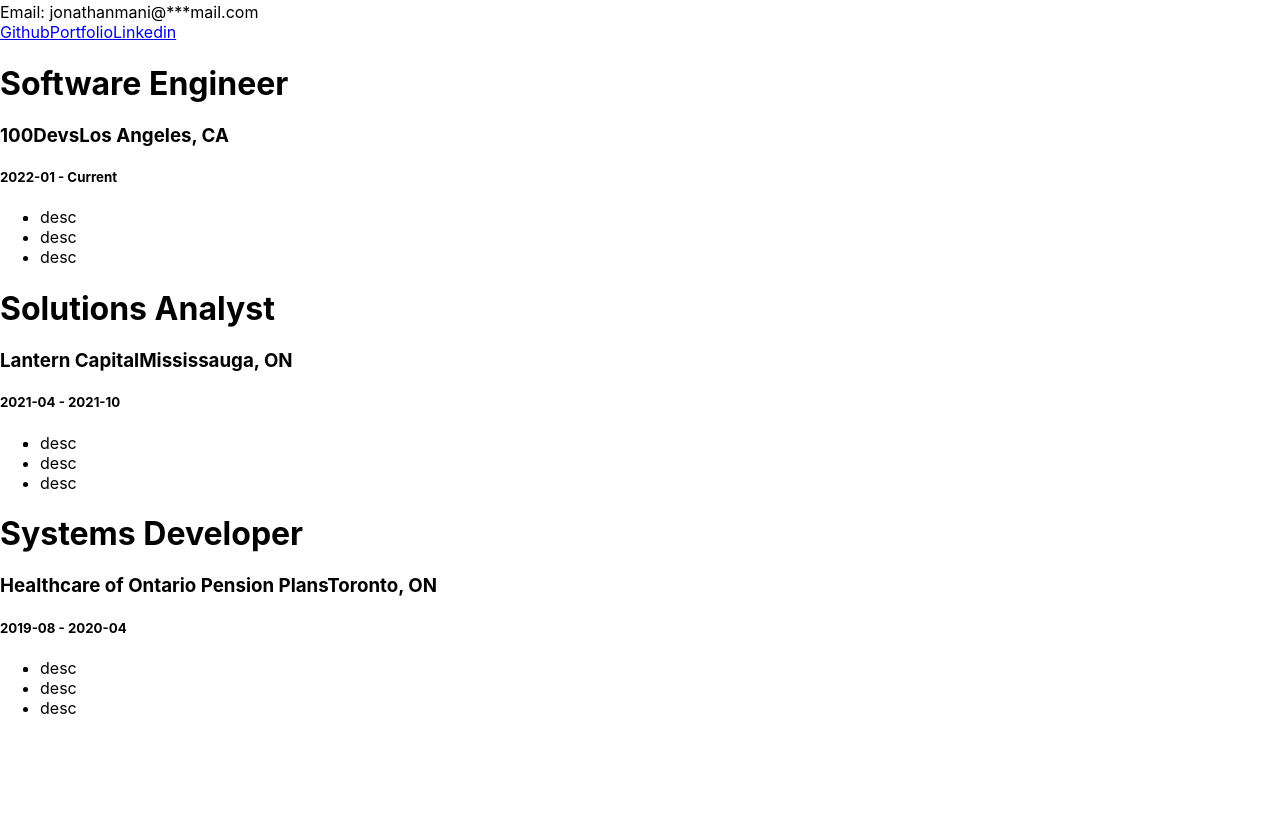
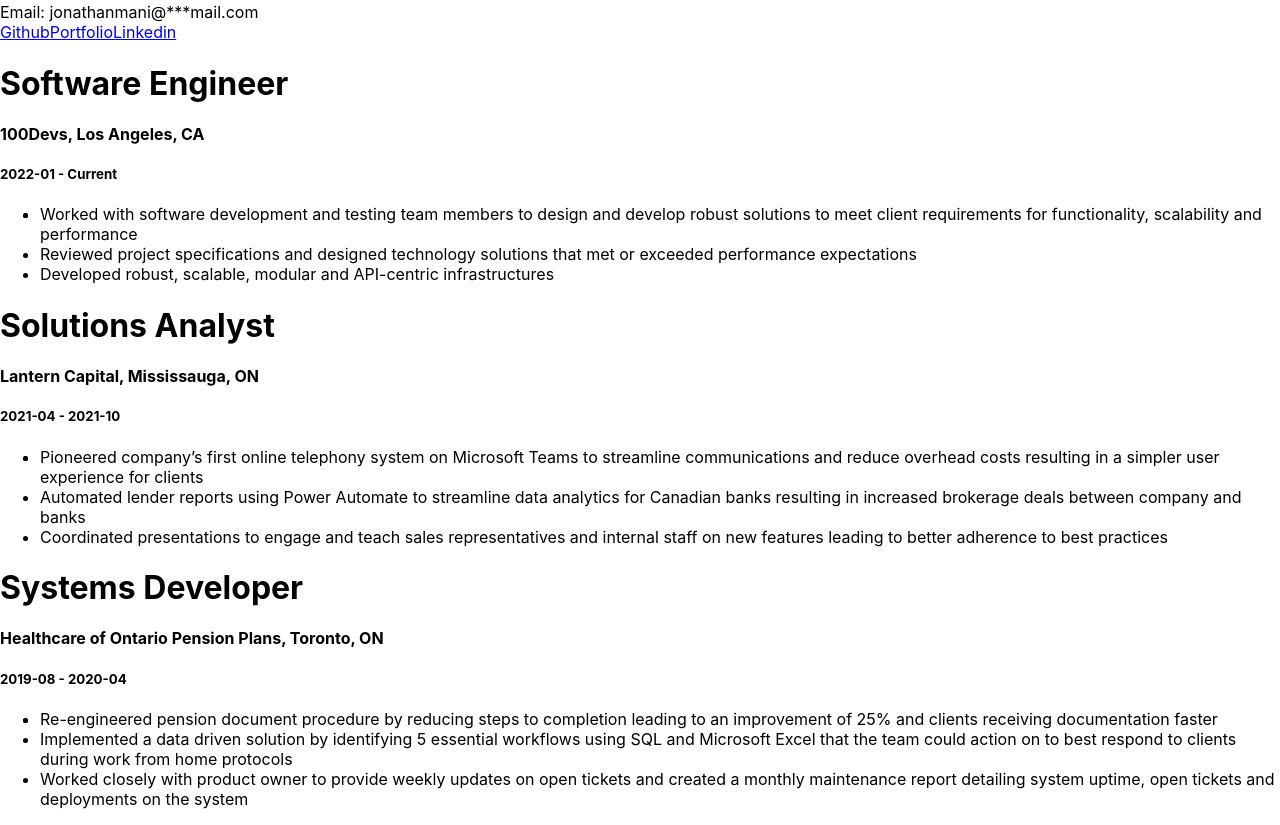
Before and after one commit to jonathanmani/DailyUI, a React (Create React App) app in the folder day006--user_profile/: page / in a window 1280 px wide. Shown: the part 1101-1926 px from the top of the page. Before the commit the page ends 1835 px from the top, so only its background shows below. Built offline with nearby package versions, Linux system fonts and the light colour scheme.

Commit message:
fixed a bug where job descriptions would not show

```diff
--- a/day006--user_profile/src/App.js
+++ b/day006--user_profile/src/App.js
@@ -8,12 +8,8 @@
 
 function App() {
     const profileData = data
-    console.log('experience from the app: ', profileData.experience)
-    console.log('role from the app: ', profileData.experience[0].role)
 
     let exp = profileData.experience.map((exp,index) => {
-        console.log('index:', index)
-        console.log('exp:', exp)
         return (
             <Experience
                 key={exp.id}
--- a/day006--user_profile/src/components/Experience.js
+++ b/day006--user_profile/src/components/Experience.js
@@ -1,16 +1,12 @@
 import React from 'react'
 
 const Experience = ({role, company,location,duration,bulletPoints}) => {
-    console.log('role:', role)
-
-    console.log('bulletPoints:',bulletPoints)
-    const description = bulletPoints.map(desc => <li>desc</li>)
-    console.log(description)
+    const description = bulletPoints.map(desc => <li>{desc}</li>)
 
   return (
     <>
     <h1>{role}</h1>
-    <h3>{company}{location}</h3>
+    <h4>{company}, {location}</h4>
     <h5>{duration}</h5>
     <ul>
         <li>{description}</li>
```
